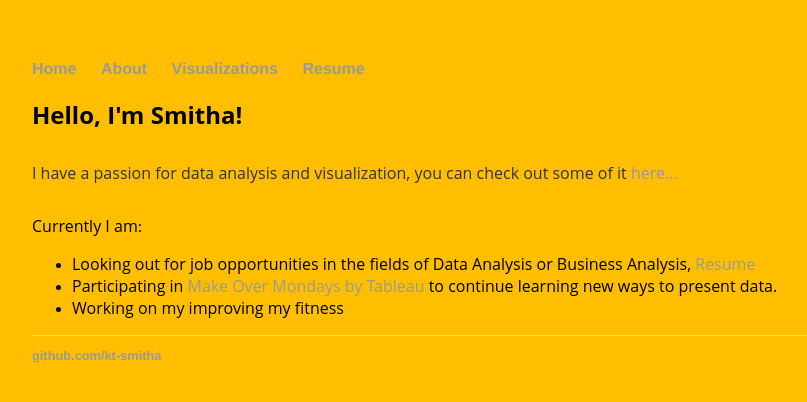
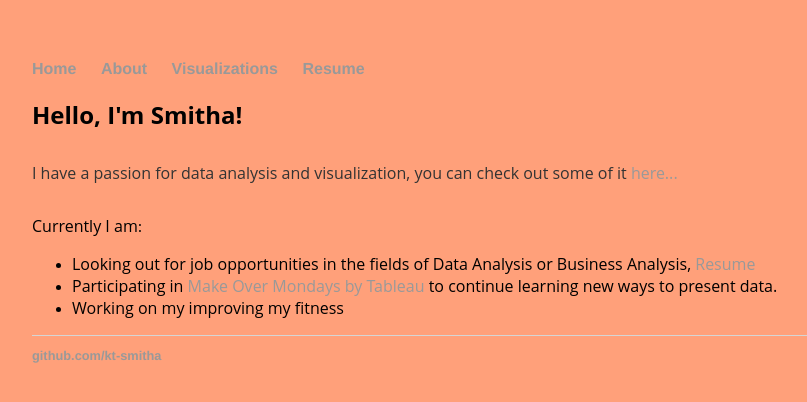
Before and after one commit to kt-smitha/kt-smitha.github.io, a Jekyll site: the page built from index.html, in a window 1280 px wide. Shown: the top 402 px of the page, without its empty margins (160-967 px from the left). Built offline with Jekyll 4.4.1, drawn with Linux system fonts in a browser that asks for light colours.

Commit message:
Update index.html

```diff
--- a/index.html
+++ b/index.html
@@ -4,7 +4,7 @@ title: Smitha-Home
 ---
 <head>
 <style>
-body {background-color:#FFBF00;}
+body {background-color:#FFA07A;}
 </style>
 </head>
 
```
